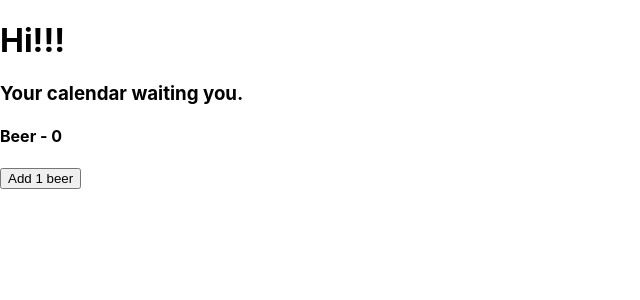
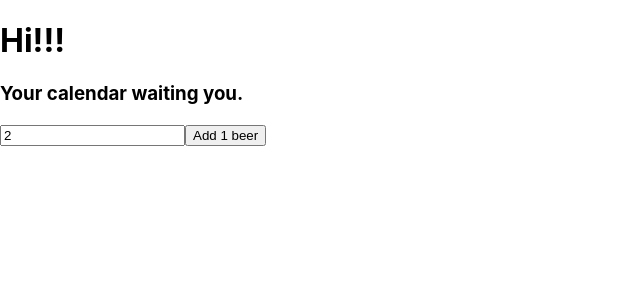
Before and after one commit to mikromajor/calendar, a React (Create React App) app: page / in a window 1280 px wide. Shown: the top 300 px of the page, without its empty margins (0-640 px from the left). Built offline with nearby package versions, Linux system fonts and the light colour scheme.

Commit message:
что то натупил в dispatch

```diff
--- a/src/App.tsx
+++ b/src/App.tsx
@@ -1,35 +1,33 @@
+import { useState } from "react";
 import {
   useAppSelector,
   useAppDispatch,
 } from "./store/hooks/redux";
-import { alcoReducer as alcoSlice } from "./store/reducer/alcoReducer/alcoReducer";
+import { beer } from "./store/reducer/alcoReducer/alcoReducer";
+import React from "react";
 
-// import { KindOfDrunkAlcohol } from "./store/reducer/alcoReducer/alcoTypes";
-// const myAsync = () => {
-//   return async (dispatch) => {
-//     setTimeout(() => {
-//       dispatch(testerAsync());
-//     }, 1000);
-//   };
-// };
+function App() {
+  const [incrementAmount, setIncrementAmount] =
+    useState("2");
+  const incrementValue = Number(incrementAmount) || 0;
 
-// TODO write mini test using alcoState
-function App() {
-  const { beer, vine, heightAlc, others } =
-    alcoSlice.actions;
   const { alcoReducer } = useAppSelector((state) => state);
   const dispatch = useAppDispatch();
+
+  // const probnik_1 = {
+  //   liters: 1,
+  //   percentAlc: 5,
+  // }
 
   return (
     <>
       <h1>Hi!!!</h1>
       <h3>Your calendar waiting you.</h3>
-      <h4>Beer - {alcoReducer.beer}</h4>
-      <button
-        onClick={() => {
-          // dispatch(beer());
-        }}
-      >
+      <input
+        value={incrementAmount}
+        onChange={(e) => setIncrementAmount(e.target.value)}
+      />
+      <button onClick={() => dispatch()}>
         {" "}
         Add 1 beer
       </button>
```
